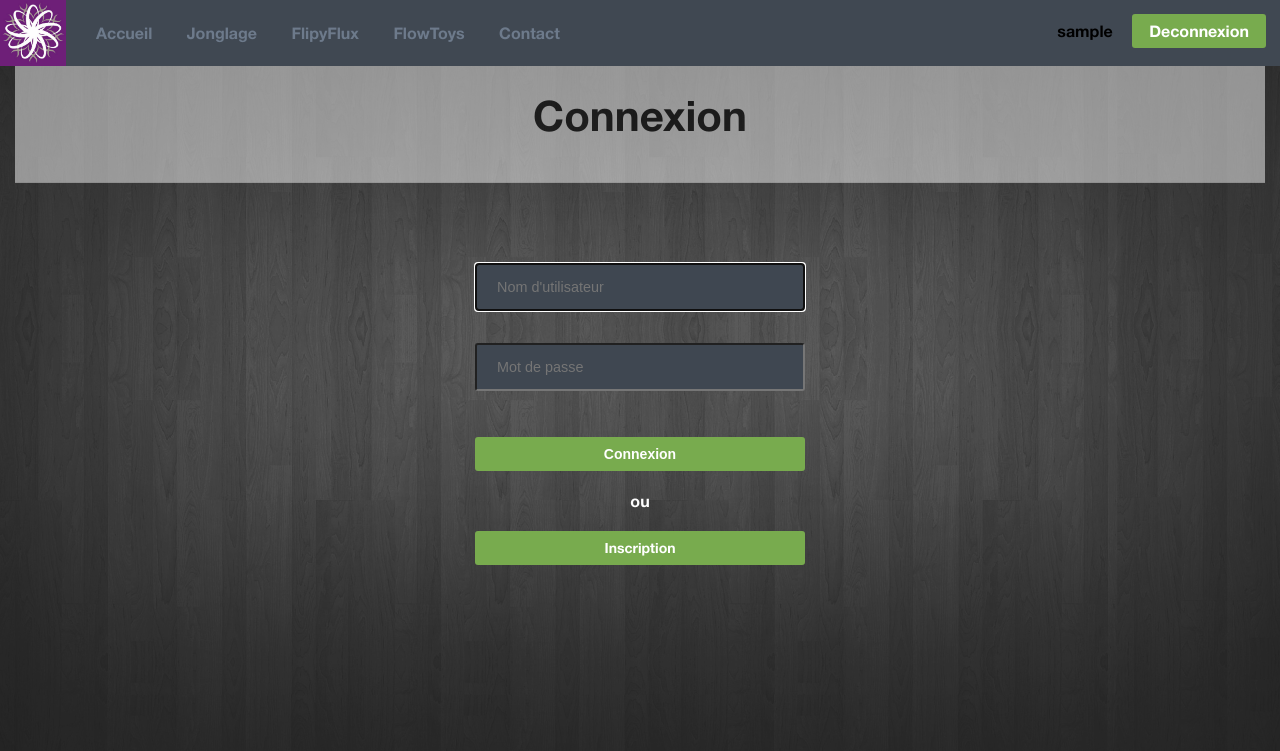
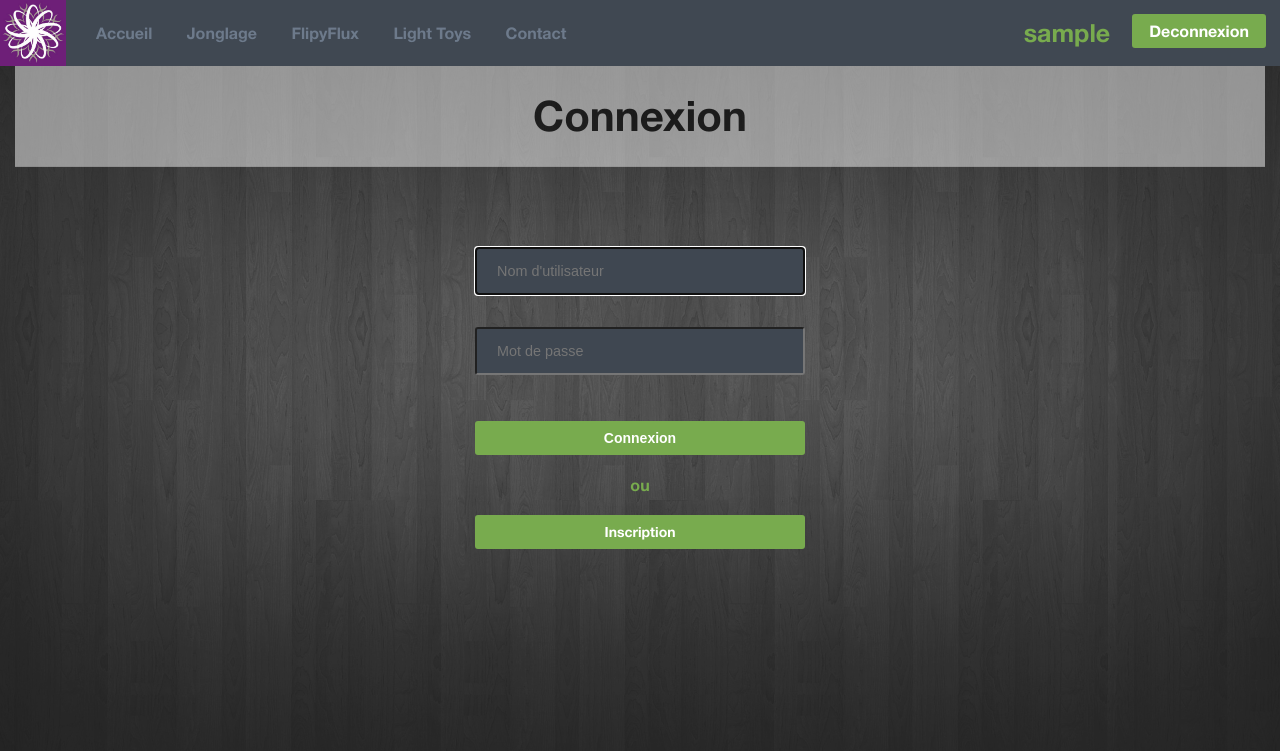
Before and after one commit to Time-Time/ProjetDev, a PHP site: page /vues/vue_connexion.php in a window 1280 px wide. Shown: the top 751 px of the page. Run offline with PHP 8.4, Linux system fonts and the light colour scheme; the visitor is signed in with stand-in values (Sample User, id 1).

Commit message:
style modifications

```diff
--- a/assets/style/style.css
+++ b/assets/style/style.css
@@ -83,7 +83,13 @@ body {
 
 .topbar-menu  {
 	float: left;
-	width: 500px;
+	width: 550px;
+}
+
+.pseudo-topbar {
+	vertical-align: middle;
+	font-size: 25px;
+	color: #78ab4e;
 }
 
 li a, .dropbtn {
@@ -97,7 +103,8 @@ li.dropdown {
     display: inline-block;
 }
 
-.dropdown-content {
+.dropdown .dropdown-content {
+	transition: display .5s;
     display: none;
     position: absolute;
     min-width: 120px;
@@ -109,11 +116,6 @@ li.dropdown {
     text-decoration: none;
     display: block;
     text-align: left;
-}
-
-
-.dropdown .dropdown-content {
-    transition: all .5s;
 }
 
 .dropdown:hover .dropdown-content {
@@ -172,7 +174,13 @@ li.dropdown {
     font-size: 42px;
     font-weight: 700;
     line-height: 1.2;
-    margin-bottom: 1rem;
+    /*margin-bottom: 1rem;*/
+}
+
+.lien-categorie {
+	color: black;
+	text-decoration: none;
+	cursor: pointer;
 }
 
 .discipline-container {
--- a/vues/vue_connexion.php
+++ b/vues/vue_connexion.php
@@ -19,7 +19,7 @@
 						<input class="form-control" type="password" name="password" id="user_password" placeholder="Mot de passe" required="required" autofocus="autofocus">
 					</div>
 					<input class="btn btn_block" type="submit" name="commit" value="Connexion"><br/><br/>
-					<p style="text-align: center; color: white">ou</p><br>
+					<p style="text-align: center; color: #78ab4e">ou</p><br>
 					<a style="text-align: center; margin-top: 0px;" href="vue_inscription.php" class="btn btn_block">Inscription</a>
 				</form>
 			</div>
--- a/vues/vue_topbar.php
+++ b/vues/vue_topbar.php
@@ -12,14 +12,21 @@
 				</div>
 			</li>
 			<li><a href="vue_discipline.php">FlipyFlux</a></li>
-			<li><a href="vue_discipline.php">FlowToys</a></li>
+			<li class ="dropdown">
+				<a class="dropbtn" href="vue_categorie.php">Light Toys</a>
+				<div class= "dropdown-content">
+					<a href="vue_discipline.php">Orbit</a>
+					<a href="vue_discipline.php">Gloves</a>
+				</div>
+			</li>
 			<li><a href="vue_contact.php">Contact</a></li>
 		</ul>
 	</nav>
 	<!-- if $session is set alors on affiche le pseudo a la place -->
 	<div class="topbar-right">
-		<?php if (isset($_SESSION['pseudo'])) {
-				  echo $_SESSION['pseudo'] ?> <a style="margin-left: 15px" id ="btn_deco" class="btn" onclick="deconnexion()" href="../controleurs/ctrl_deconnexion.php">Deconnexion</a>
+		<?php if (isset($_SESSION['pseudo'])) { ?>
+				 <span class="pseudo-topbar"> <?php echo $_SESSION['pseudo'] ?> </span><a style="margin-left: 15px" id ="btn_deco" class="btn"
+				       href="../controleurs/ctrl_deconnexion.php">Deconnexion</a>
 			<?php } else { ?>
 					<a class="btn" href="vue_inscription.php">S'inscrire</a>
 					<a class="btn" href="vue_connexion.php">Se connecter</a>
```
